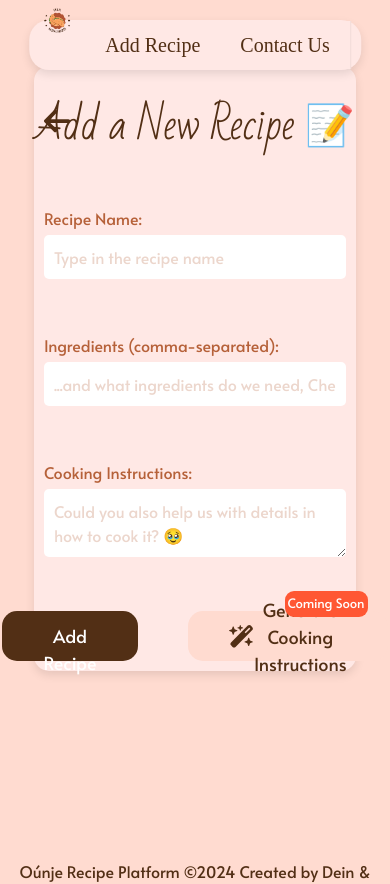
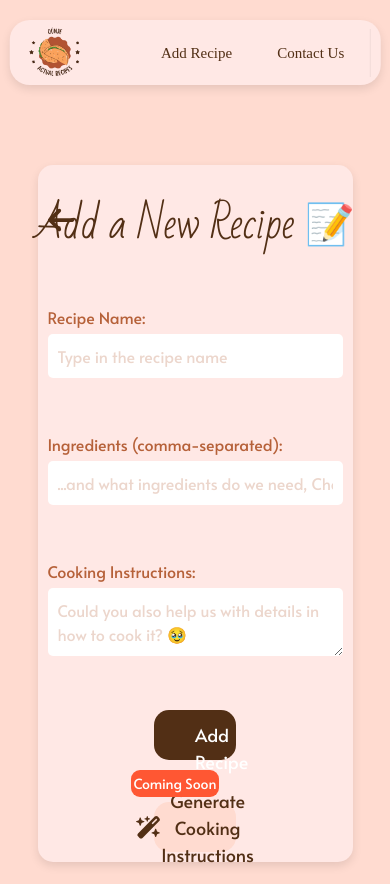
Before and after one commit to deintyger/O-nje, a React (Vite) app in the folder client/: page /add-recipe in a window 390 px wide. Shown: the top 884 px of the page. Built offline with nearby package versions, Linux system fonts and the light colour scheme; a web font is replaced by a local one.

Commit message:
Started Mobile Responsiveness

```diff
--- a/client/src/App.css
+++ b/client/src/App.css
@@ -122,23 +122,22 @@ body,
   padding: 10px 40px;
   border-radius: 15px;
   height: 50px;
-  background-color: #ffdbd0 ;
-  color:#522f15 ;
+  background-color: #ffdbd0;
+  color: #522f15;
   font-size: 18px;
   display: flex;
   align-items: center;
   justify-content: center;
 }
 .aiBtn:hover {
-  background-color: #ffdbd04d!important;
+  background-color: #ffdbd04d !important;
   border: none;
 }
-
 
 .comingSoon {
   color: #fff;
   margin-bottom: 5px;
-  background-color:  #ff5733;
+  background-color: #ff5733;
   border-radius: 9px;
   padding: 3px;
   top: -20px;
@@ -146,8 +145,6 @@ body,
   right: 20px;
   font-size: small;
 }
-
-
 
 /* Content */
 .content {
@@ -259,7 +256,7 @@ body,
   margin-top: 30px;
 }
 
-.recipeForm{
+.recipeForm {
   margin-top: 70px;
 }
 
@@ -416,17 +413,42 @@ button {
 @media (max-width: 768px) {
   .header {
     padding: 0 10px;
-    height: 50px;
+    height: 65px;
+    width: 95%;
+    flex-direction: row;
+    align-items: center;
+    position: relative;
+    margin-top: 20px;
   }
 
   .logo {
-    margin-right: 10px;
+    margin-right: 0;
+    height: fit-content;
+    width: fit-content;
+    max-width: 70px;
+  }
+
+  .menu {
+    flex-direction: row;
+    gap: 5px;
+  }
+  .menuItem{
+    font-size: 15px;
   }
 
   .site-layout-content {
-    padding: 16px;
+    padding: 20px;
+    margin-top: 60px;
+    min-height: calc(100vh - 50px);
+    width: 100%;
+  }
+  .recipe-content {
+    width: 99% !important;
     margin-top: 50px;
-    min-height: calc(100vh - 50px);
+  }
+
+  .titleText{
+    font-size: 20px;
   }
   .addRecipe {
     width: 90%;
@@ -441,6 +463,28 @@ button {
     padding: 0 10px;
   }
 
+  .searchBar {
+    width: 100%;
+    max-width: none;
+  }
+
+  .buttons {
+    flex-direction: column;
+    gap: 10px;
+  }
+
+  .searchBtn,
+  .aiBtn {
+    width: 50px;
+    max-width: none;
+  }
+
+  .comingSoon {
+    font-size: 14px;
+    position: relative;
+    top: 0;
+  }
+
   .footer {
     padding: 15px;
   }
--- a/client/src/App.jsx
+++ b/client/src/App.jsx
@@ -3,7 +3,7 @@ import { Link } from "react-router-dom";
 import axios from "axios";
 import { List, Button, Input } from "antd";
 import Navbar from "./pages/components/Navbar";
-import Footer from "./pages/Footer";
+import Footer from "./pages/components/Footer";
 import "antd/dist/reset.css";
 import { debounce } from "lodash";
 import "./App.css";
--- a/client/src/pages/AddRecipePage.jsx
+++ b/client/src/pages/AddRecipePage.jsx
@@ -7,7 +7,7 @@ import {
   faWandMagicSparkles,
 } from "@fortawesome/free-solid-svg-icons";
 import Navbar from "./components/Navbar";
-import Footer from "./Footer";
+import Footer from "./components/Footer";
 
 const AddRecipePage = () => {
   const [name, setName] = useState("");
--- a/client/src/pages/Footer.jsx
+++ /dev/null
@@ -1,17 +0,0 @@
-const Footer = () => {
-    return (
-      <div className="footer">
-        Oúnje Recipe Platform ©2024 Created by Dein & Mide - Kindly Fill This Short{" "}
-        <a
-          href="https://forms.office.com/r/Ct4GYAF7w3"
-          target="_blank"
-          rel="noopener noreferrer"
-        >
-          Survey
-        </a>{" "}
-        to Improve User Experience.
-      </div>
-    );
-  };
-
-  export default Footer;
--- a/client/src/pages/RecipePage.jsx
+++ b/client/src/pages/RecipePage.jsx
@@ -1,7 +1,7 @@
 import { useEffect, useState } from "react";
 import axios from "axios";
 import { useParams, useNavigate } from "react-router-dom";
-import Footer from "./Footer";
+import Footer from "./components/Footer";
 import { Rate, message } from "antd";
 import { FontAwesomeIcon } from "@fortawesome/react-fontawesome";
 import {
--- /dev/null
+++ b/client/src/pages/components/Footer.jsx
@@ -0,0 +1,18 @@
+const Footer = () => {
+  return (
+    <div className="footer">
+      Kindly Fill This Short{" "}
+      <a
+        href="https://forms.office.com/r/Ct4GYAF7w3"
+        target="_blank"
+        rel="noopener noreferrer"
+      >
+        Survey
+      </a>{" "}
+      to Improve User Experience.
+      <p> Oúnje Recipe Platform ©2024 Created by Dein & Mide. </p>
+    </div>
+  );
+};
+
+export default Footer;
```
